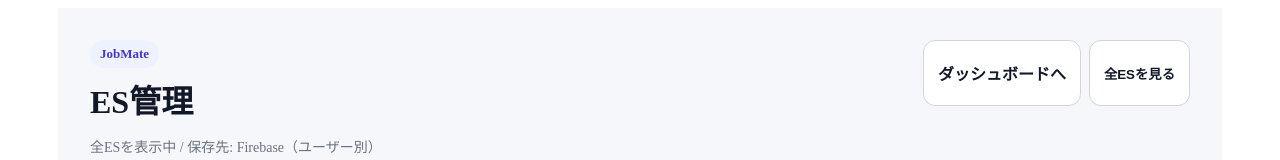
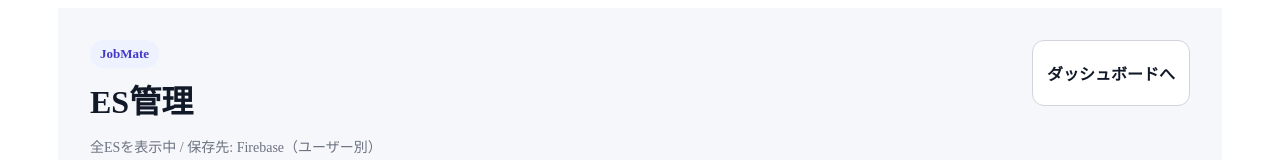
Before and after one commit to haru0001111/jobmate0001111, a Next.js app: page /essays in a window 1280 px wide. Shown: the top 160 px of the page. Built offline with nearby package versions, Linux system fonts and the light colour scheme; no server answers; the database is empty.

Commit message:
add essay filters

```diff
--- a/app/essays/page.tsx
+++ b/app/essays/page.tsx
@@ -141,7 +141,6 @@ function EssaysContent() {
 
         <div style={actions}>
           <Link href="/dashboard" style={ghostButton}>ダッシュボードへ</Link>
-          <button onClick={resetFilters} style={ghostButton}>全ESを見る</button>
         </div>
       </header>
 
```
